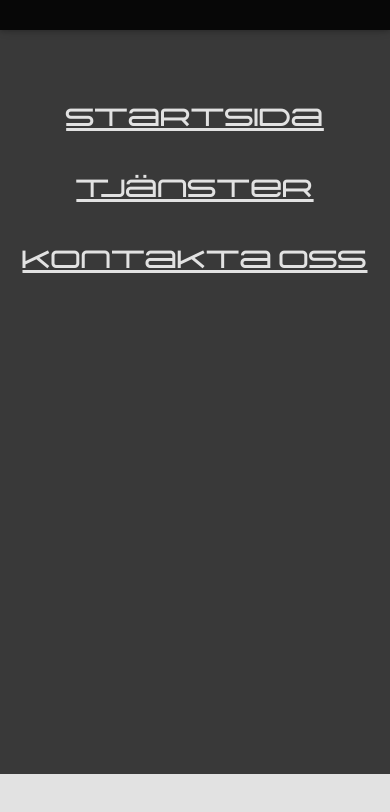
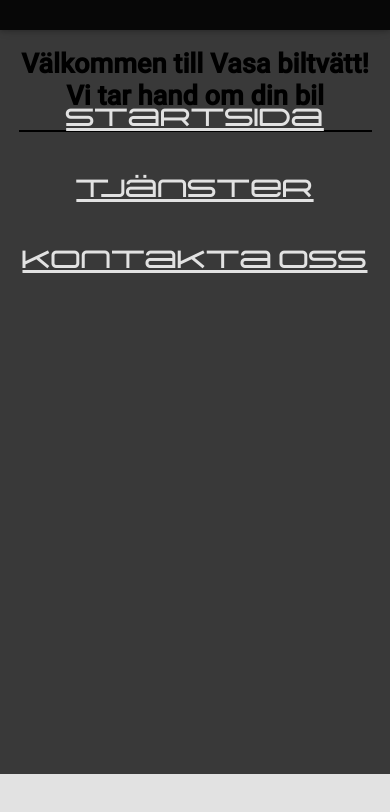
Before and after one commit to vasabiltvatt/vasabiltvatt.github.io, a plain HTML site: page index.html in a window 390 px wide. Both pictures are taken after a click on the element 35 px from the left and 55 px from the top of the page. Shown: the part 86-898 px from the top of the page. Before the commit the page ends 844 px from the top, so only its background shows below. Drawn offline with Linux system fonts and the light colour scheme.

Commit message:
Initial base for startpage.html

```diff
--- a/modules/html/startpage.html
+++ b/modules/html/startpage.html
@@ -0,0 +1,14 @@
+<style>
+
+    .siteContent {
+        height: 100%;
+    }
+
+</style>
+
+<h1>Välkommen till Vasa biltvätt! Vi tar hand om din bil</h1>
+<hr>
+
+<div class="siteContent">
+
+</div>
--- a/stylesheets/global.css
+++ b/stylesheets/global.css
@@ -94,12 +94,27 @@ body {
 }
 
 #hamburgerMenu .contentContainer p {
-
+    -webkit-user-select: none;
+    -moz-user-select: none;
+    -ms-user-select: none;
+    -o-user-select: none;
+    user-select: none;
 }
 
 #bodyContainer {
+    height: 100vh;
     padding-top: -moz-calc(100px + 4%);
     padding-top: -webkit-calc(100px + 4%);
     padding-top: calc(100px + 4%);
+}
 
+#bodyContainer h1 {
+    padding: 0 5%;
+    font-size: 1.7em;
+    text-align: center;
 }
+
+#bodyContainer hr {
+    width: 90%;
+    border: 1px solid black;
+}
```
